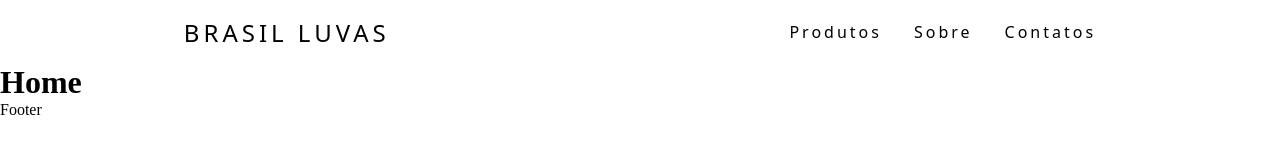
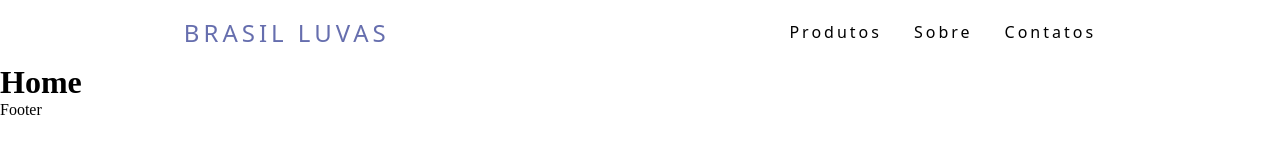
Before and after one commit to Matheus-Moura26/brasil-luvas, a Next.js app: page / in a window 1280 px wide. In both pictures the pointer is over the link "BRASIL LUVAS". Shown: the top 160 px of the page. Built offline with nearby package versions, Linux system fonts and the light colour scheme.

Commit message:
Alterando css do navbar

```diff
--- a/styles/styles.css
+++ b/styles/styles.css
@@ -17,6 +17,11 @@ nav{
     letter-spacing: 4px;
     text-decoration: none;
     color: #000000;
+    transition: 0.3s;
+}
+.logo:hover{
+    opacity: 0.7;
+    color: #26328c;
 }
 .mobileMenu{
     display: none;
@@ -45,6 +50,7 @@ nav{
 }
 .navBarLink:hover{
     opacity: 0.7;
+    color: #26328c;
 }
 
 @media (max-width: 768px) {
@@ -85,7 +91,7 @@ nav{
     }
 
     .mobileMenuLine2.active{
-        opacity: 0;
+
     }
 
     .mobileMenuLine3.active{
```
